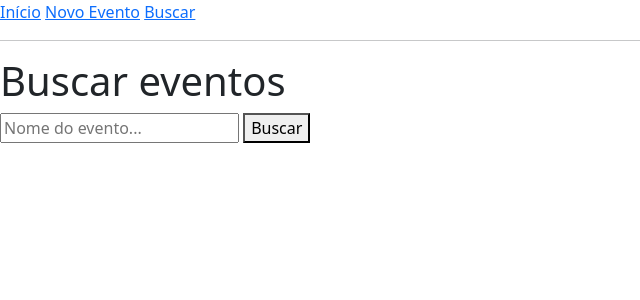
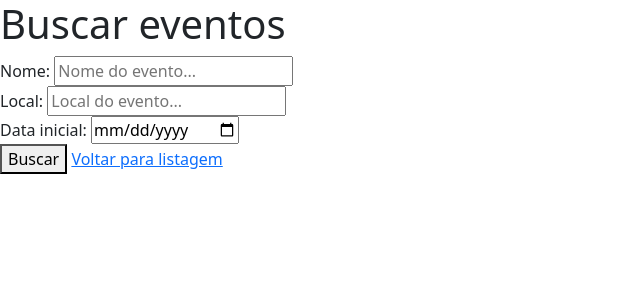
Before and after one commit to KevinNipinho/Exercicio_ASP_NET, an ASP.NET Core app: template Views/Evento/Buscar.cshtml in a window 1280 px wide. Shown: the top 300 px of the page, without its empty margins (0-640 px from the left). Run offline with ASP.NET Core 8, Linux system fonts and the light colour scheme; the template is opened without the code that fills it, so the values that code supplies are empty; style sheets or scripts are compiled from the project's sources.

Commit message:
:recycle: refactor: reorganiza estrutura do projeto

```diff
--- a/Views/Evento/Buscar.cshtml
+++ b/Views/Evento/Buscar.cshtml
@@ -6,8 +6,24 @@
 <h1>Buscar eventos</h1>
 
 <form asp-action="Buscar" method="post">
-  <input asp-for="NomeBusca" placeholder="Nome do evento..." />
-  <button type="submit">Buscar</button>
+    <div>
+        <label asp-for="NomeBusca">Nome:</label>
+        <input asp-for="NomeBusca" placeholder="Nome do evento..." />
+    </div>
+
+    <div>
+        <label asp-for="LocalBusca">Local:</label>
+        <input asp-for="LocalBusca" placeholder="Local do evento..." />
+    </div>
+
+    <div>
+        <label asp-for="DataInicial">Data inicial:</label>
+        <input asp-for="DataInicial" type="date" />
+    </div>
+
+    <button type="submit">Buscar</button>
+
+    <a asp-action="Index">Voltar para listagem</a>
 </form>
 
 @if (Model.Resultados.Any())
--- a/Views/Shared/_Layout.cshtml
+++ b/Views/Shared/_Layout.cshtml
@@ -12,12 +12,6 @@
 </head>
 
 <body>
-    <nav>
-        <a asp-controller="Evento" asp-action="Index">Início</a>
-        <a asp-controller="Evento" asp-action="Criar">Novo Evento</a>
-        <a asp-controller="Evento" asp-action="Buscar">Buscar</a>
-    </nav>
-    <hr />
     @RenderBody()
     @await RenderSectionAsync("Scripts", required: false)
 </body>
```
